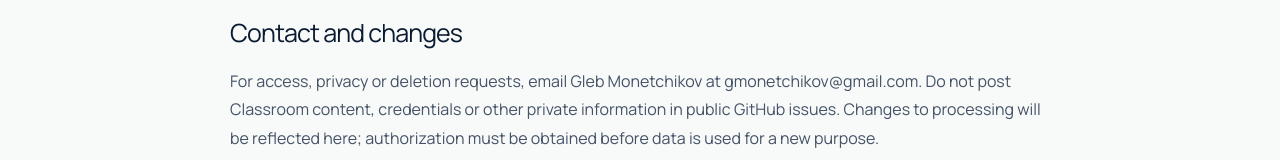
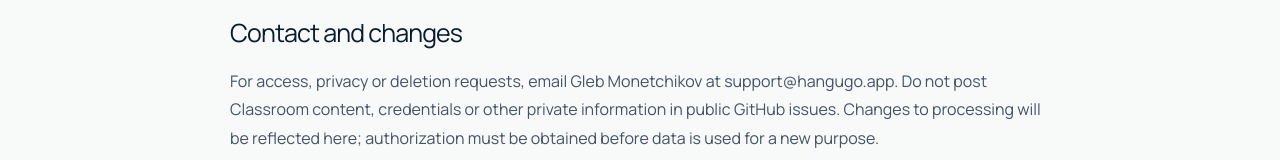
Before and after one commit to glebkanmon/hangugo-site, a Next.js app: page /classroom-bot/privacy in a window 1280 px wide. Shown: the part 2537-2697 px from the top of the page. Built offline with nearby package versions, Linux system fonts and the light colour scheme; no server answers.

Commit message:
Use support domain email for product and privacy requests

```diff
--- a/app/classroom-bot/privacy/page.tsx
+++ b/app/classroom-bot/privacy/page.tsx
@@ -9,6 +9,6 @@
     <section><h2>Optional DeepSeek processing</h2><p>When the operator enables DeepSeek, coursework titles, descriptions, announcement text and material titles are sent to its API to generate Russian translations, summaries, key points and explicit action lists. Personal information present in that text may therefore also be transmitted. This integration is optional and disabled by default. OAuth credentials and service keys are not included in the enrichment prompt. Authoritative deadlines, Classroom links, identifiers and timestamps come from Classroom; AI output does not replace them. Supabase, Telegram and DeepSeek may process information outside the user’s country.</p></section>
     <section><h2>Use and sharing restrictions</h2><p>Google user data is used only for the described synchronization and notification features. It is not sold or used for advertising or unrelated profiling. Transfers to the described providers are limited to providing these features with the authorized user’s consent. Information received from Google APIs will be used in accordance with the <a href="https://developers.google.com/terms/api-services-user-data-policy">Google API Services User Data Policy</a>, including its Limited Use requirements, and the <a href="https://developers.google.com/workspace/workspace-api-user-data-developer-policy">Google Workspace API user data policy</a>. Google user data must not be used to train generalized AI models. Human access is limited to the authorized user or operator with permission, and the exceptions allowed by these policies, such as security investigation or legal requirements.</p></section>
     <section><h2>Retention, revocation and deletion</h2><p>Stored information is retained only as needed for synchronization, notification delivery, deduplication and the authorized user’s notification history. The current software has no automatic expiry or self-service deletion; the operator reviews retention and manually removes data that is no longer needed. The Google account owner can revoke authorization through <a href="https://myaccount.google.com/connections">Google Account connections</a>. Revocation stops further authorized API access but does not automatically erase existing Supabase records or Telegram messages. Ask the operator to remove stored records, cached enrichment, private OAuth tokens and delivered messages where permitted. Provider copies and backups are subject to their retention practices.</p></section>
-    <section><h2>Contact and changes</h2><p>For access, privacy or deletion requests, email Gleb Monetchikov at <a href="mailto:gmonetchikov@gmail.com">gmonetchikov@gmail.com</a>. Do not post Classroom content, credentials or other private information in public GitHub issues. Changes to processing will be reflected here; authorization must be obtained before data is used for a new purpose.</p></section>
+    <section><h2>Contact and changes</h2><p>For access, privacy or deletion requests, email Gleb Monetchikov at <a href="mailto:support@hangugo.app">support@hangugo.app</a>. Do not post Classroom content, credentials or other private information in public GitHub issues. Changes to processing will be reflected here; authorization must be obtained before data is used for a new purpose.</p></section>
   </div></main>;
 }
--- a/app/gmetronome/support/page.tsx
+++ b/app/gmetronome/support/page.tsx
@@ -6,7 +6,7 @@
 
 export default function Support() {
   return <LegalPage product="gmetronome" eyebrow="Help when you need it" title="GMetronome Support">
-    <section><h2>Contact support</h2><p>If something is not working as expected, send us a support request. Include your device model, iOS or Android version, GMetronome version, and a short description of the problem. Please do not include passwords, payment details, or other sensitive information.</p><a className="primary-link" href="https://github.com/glebkanmon/GMetronome_site/issues/new" target="_blank" rel="noreferrer">Create a support request <span>↗</span></a></section>
+    <section><h2>Contact support</h2><p>If something is not working as expected, send us a support request. Include your device model, iOS or Android version, GMetronome version, and a short description of the problem. Please do not include passwords, payment details, or other sensitive information.</p><a className="primary-link" href="mailto:support@hangugo.app">Email support@hangugo.app</a><p>You can also <a href="https://github.com/glebkanmon/GMetronome_site/issues/new" target="_blank" rel="noreferrer">create a public support request <span>↗</span></a>. Use email for privacy or deletion requests; do not post personal information publicly.</p></section>
     <section><h2>Audio and background playback</h2><p>GMetronome can continue playing while your screen is locked. If you cannot hear the metronome, check the media volume and confirm that audio is not being routed to Bluetooth headphones or another connected device.</p></section>
     <section><h2>Music from other apps</h2><p>GMetronome is designed to mix with music and other audio apps. Start your music first, then open GMetronome and press the center of the tempo dial.</p></section>
     <section><h2>Tempo and rhythm controls</h2><p>Drag around the outer dial to change BPM. Use the two selectors above it to set the time signature. The music-note button opens the rhythm pattern picker.</p></section>
--- a/app/support/page.tsx
+++ b/app/support/page.tsx
@@ -6,7 +6,7 @@
 
 export default function Support() {
   return <LegalPage eyebrow="We are here to help" title="Hangugo Support">
-    <section><h2>Contact support</h2><p>For technical problems, purchase questions, privacy requests, or feedback, open a support request. Include your device model, operating system version, and a short description of what happened. Do not include passwords or payment details.</p><a className="primary-link" href="https://github.com/glebkanmon/hangugo-site/issues/new" target="_blank" rel="noreferrer">Create a support request <span>↗</span></a></section>
+    <section><h2>Contact support</h2><p>For technical problems, purchase questions, privacy requests, or feedback, open a support request. Include your device model, operating system version, and a short description of what happened. Do not include passwords or payment details.</p><a className="primary-link" href="mailto:support@hangugo.app">Email support@hangugo.app</a><p>You can also <a href="https://github.com/glebkanmon/hangugo-site/issues/new" target="_blank" rel="noreferrer">create a public support request <span>↗</span></a>. Use email for privacy or deletion requests; do not post personal information publicly.</p></section>
     <section><h2>Purchases and subscriptions</h2><p>Open Hangugo and go to <strong>Settings → Hangugo Premium</strong> to view plans or restore a purchase. Billing, cancellation, and refunds are managed by Apple or Google through the store where the purchase was made.</p></section>
     <section><h2>Restore a purchase</h2><ol><li>Use the same Apple ID or Google Account used for the original purchase.</li><li>Open <strong>Settings → Hangugo Premium</strong>.</li><li>Select <strong>Restore purchases</strong>.</li></ol></section>
     <section><h2>Delete your account and learning data</h2><p>In Hangugo, open <strong>Settings → Account &amp; Sync → Delete account and data</strong>. Confirm your identity when required. This permanently deletes the connected account, synchronized learning progress, and local learning data.</p></section>
```
Also changed, not shown: 1 other file (tests, documents, lock files or other folders).
